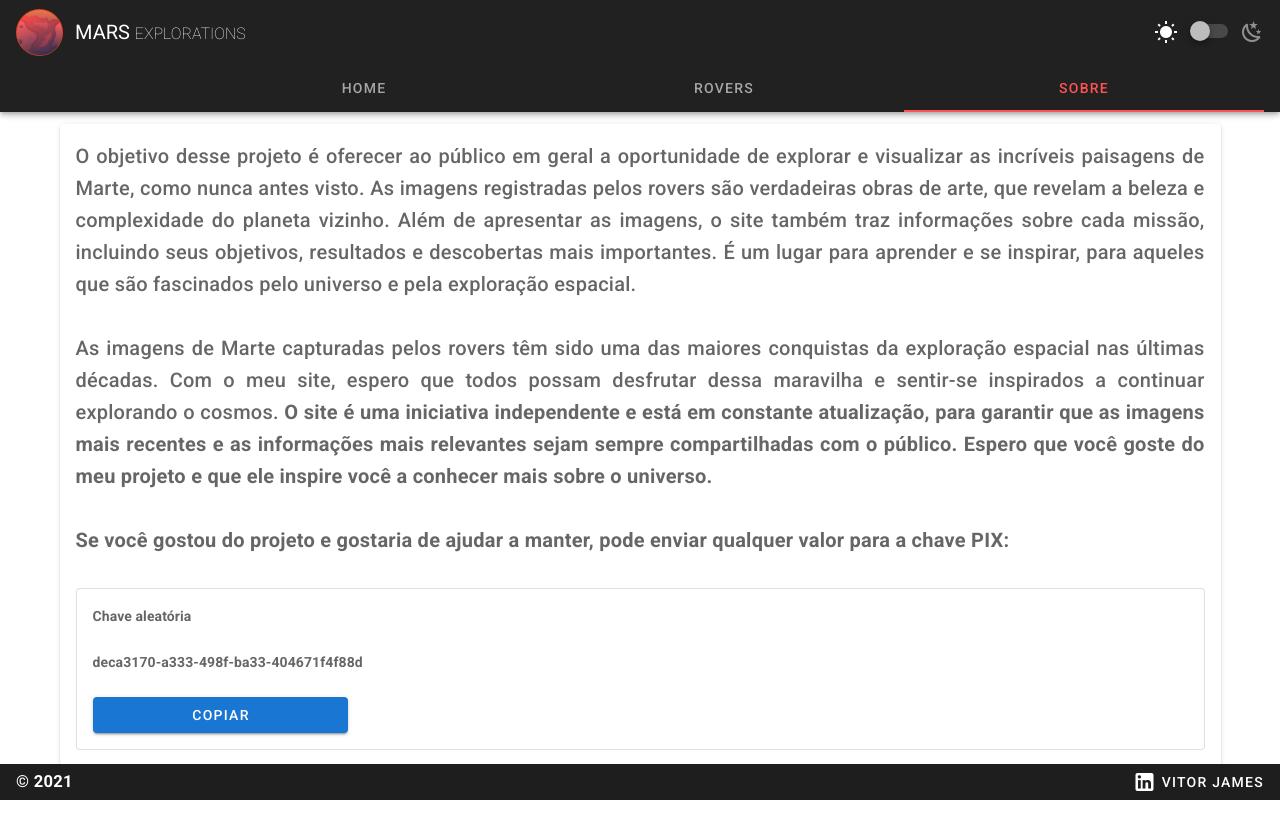
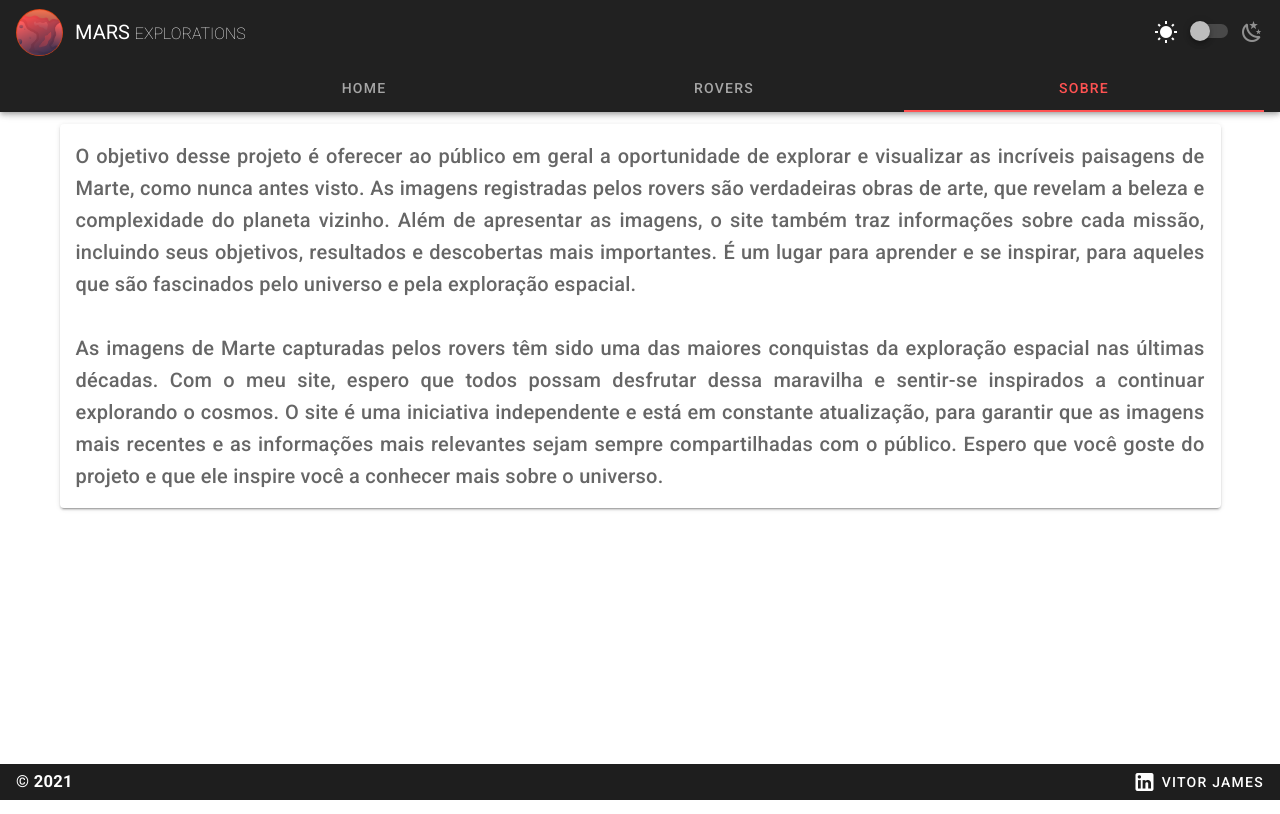
Before and after one commit to VitorJames/mars-explorations, a Vue app: page /about in a window 1280 px wide. Built offline with nearby package versions, Linux system fonts and the light colour scheme.

Commit message:
remover chave pix

```diff
--- a/src/views/About.vue
+++ b/src/views/About.vue
@@ -17,37 +17,12 @@
         espero que todos possam desfrutar dessa maravilha e sentir-se inspirados
         a continuar explorando o cosmos.
 
-        <b
-          >O site é uma iniciativa independente e está em constante atualização,
-          para garantir que as imagens mais recentes e as informações mais
-          relevantes sejam sempre compartilhadas com o público. Espero que você
-          goste do meu projeto e que ele inspire você a conhecer mais sobre o
-          universo. <br /><br />
-          Se você gostou do projeto e gostaria de ajudar a manter, pode enviar
-          qualquer valor para a chave PIX:</b
-        >
+        O site é uma iniciativa independente e está em constante atualização,
+        para garantir que as imagens mais recentes e as informações mais
+        relevantes sejam sempre compartilhadas com o público. Espero que você
+        goste do projeto e que ele inspire você a conhecer mais sobre o
+        universo. <br />
       </v-card-text>
-      <v-card-actions>
-        <v-card width="100%" elevation="0" outlined class="ma-2">
-          <v-card-text class="pa-1">
-            <v-col cols="12">
-              <v-row>
-                <v-col cols="12">
-                  <h4>Chave aleatória</h4>
-                </v-col>
-                <v-col cols="12">
-                  <h4>{{ pixKey }}</h4>
-                </v-col>
-                <v-col cols="12" xl="3" lg="3" md="3" sm="3">
-                  <v-btn color="primary" block @click="copyUrl()" ref="mylink"
-                    >{{ copyText }}</v-btn
-                  >
-                </v-col>
-              </v-row>
-            </v-col>
-          </v-card-text>
-        </v-card>
-      </v-card-actions>
     </v-card>
   </v-container>
 </template>
@@ -86,5 +61,4 @@ export default {
 };
 </script>
 
-<style>
-</style>
+<style></style>
```
